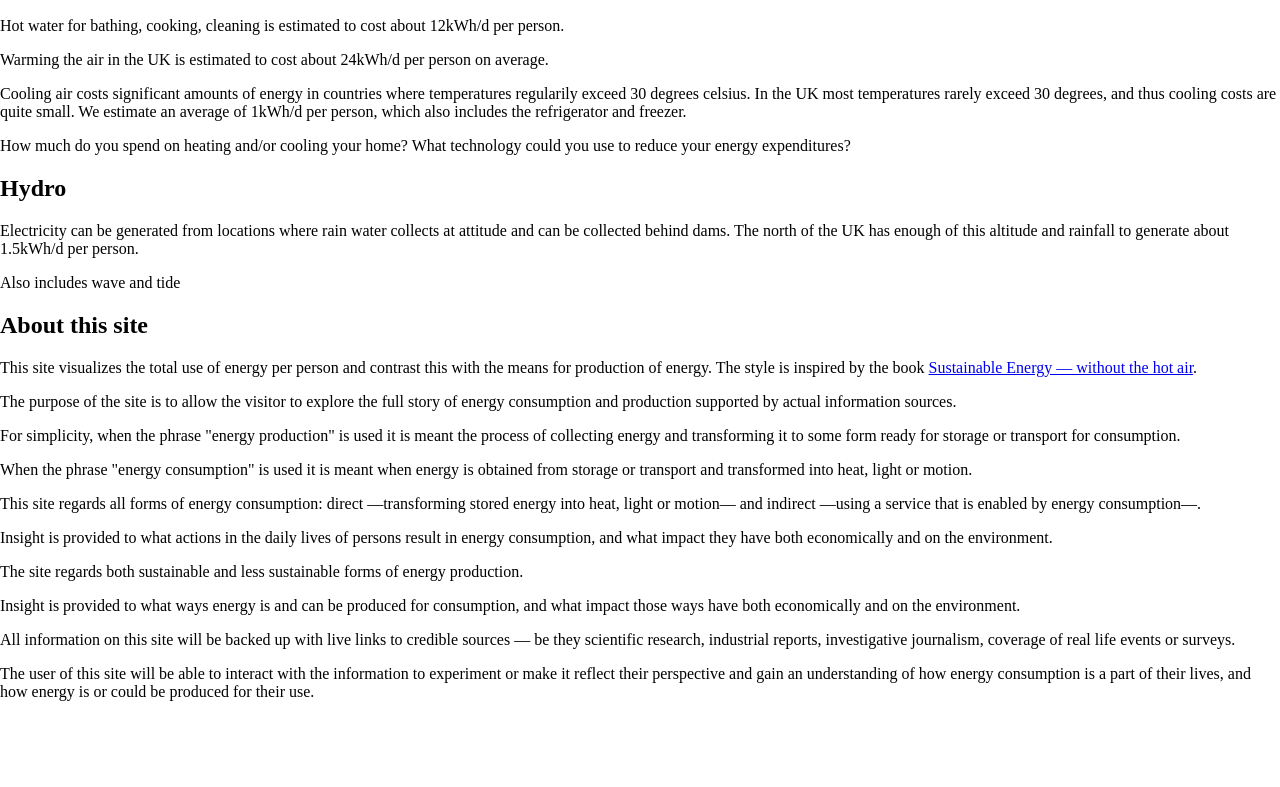
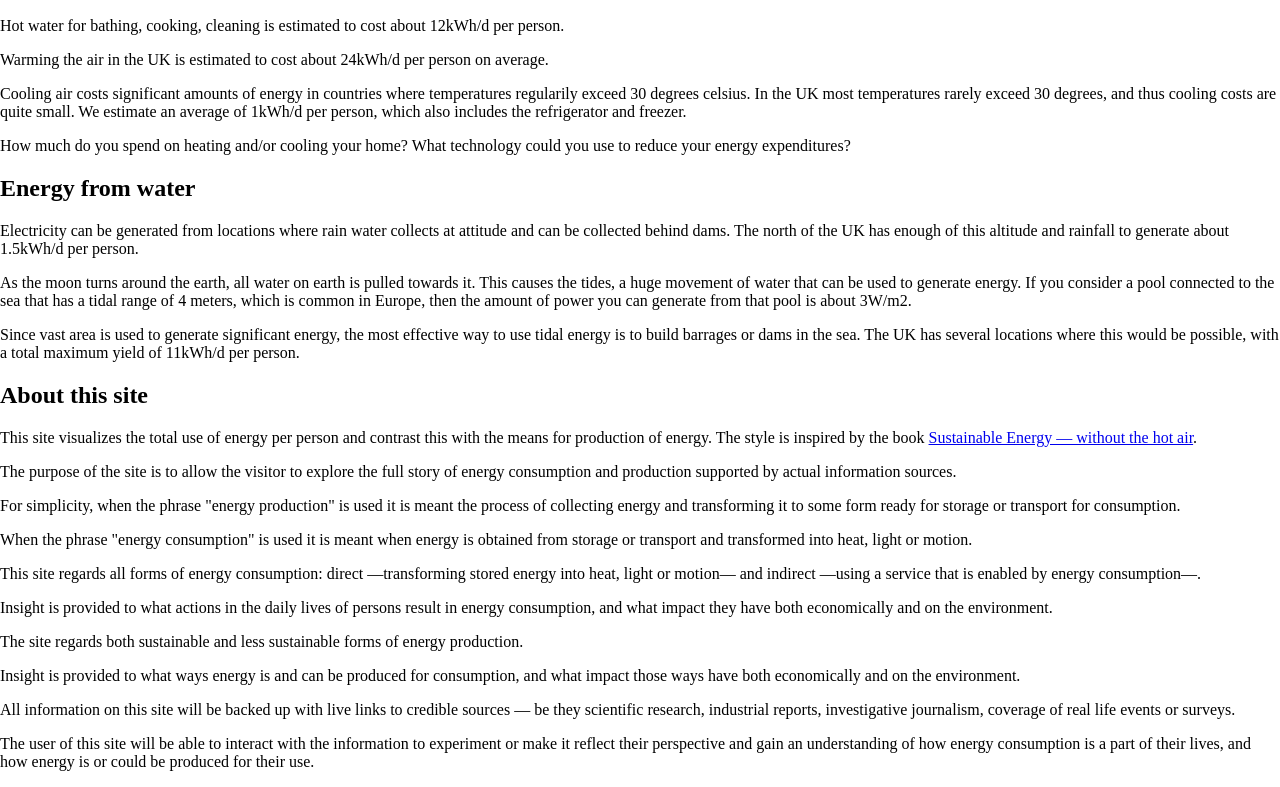
Before and after one commit to tinco/renewable_energy, a website: page index.html in a window 1280 px wide. Shown: the part 1026-1813 px from the top of the page. Before the commit the page ends 1743 px from the top, so only its background shows below. Drawn offline with Linux system fonts and the light colour scheme.

Commit message:
add info about tides

```diff
--- a/index.html
+++ b/index.html
@@ -158,14 +158,26 @@
     </div>
 
     <div id="hydro" class="production">
-      <h2>Hydro</h2>
+      <h2>Energy from water</h2>
       <p>
         Electricity can be generated from locations where rain water collects at
         attitude and can be collected behind dams. The north of the UK has
         enough of this altitude and rainfall to generate about 1.5kWh/d per
         person.
       </p>
-      <p>Also includes wave and tide</p>
+      <p>
+        As the moon turns around the earth, all water on earth is pulled towards
+        it. This causes the tides, a huge movement of water that can be used to
+        generate energy. If you consider a pool connected to the sea that has a
+        tidal range of 4 meters, which is common in Europe, then the amount of
+        power you can generate from that pool is about 3W/m2.
+      </p>
+      <p>
+        Since vast area is used to generate significant energy, the most
+        effective way to use tidal energy is to build barrages or dams in the
+        sea. The UK has several locations where this would be possible, with a
+        total maximum yield of 11kWh/d per person.
+      </p>
     </div>
 
     <div id="light" class="consumption">
```
